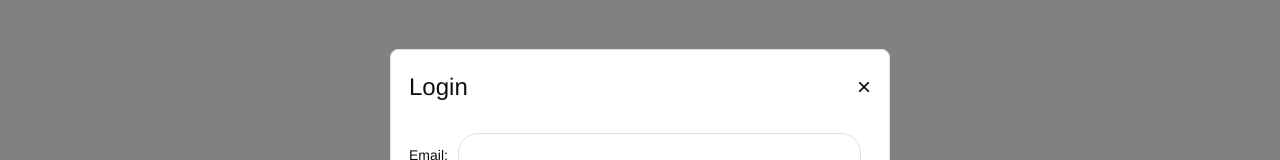
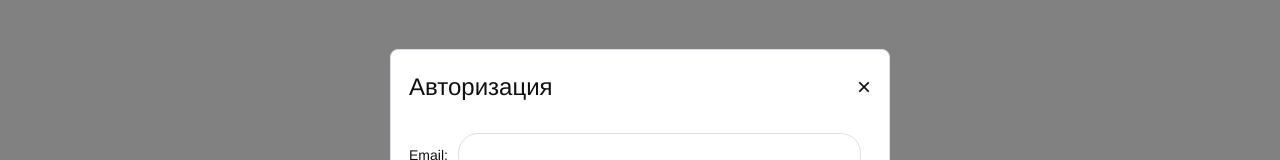
Before and after one commit to Siskinbird/vue-router, a Vue app: page /login in a window 1280 px wide. Shown: the part 195-355 px from the top of the page. Built offline with nearby package versions, Linux system fonts and the light colour scheme.

Commit message:
add: Login component with validation

```diff
--- a/src/components/LoginValidate.vue
+++ b/src/components/LoginValidate.vue
@@ -1,6 +1,6 @@
 <template>
   <modal
-      title="Login"
+      title="Авторизация"
       @close="onSubmit()"
   >
     <!-- body -->
--- a/src/views/Login.vue
+++ b/src/views/Login.vue
@@ -2,15 +2,13 @@
   <div class="wrapper-content wrapper-content--fixed">
     <section>
       <div class="container">
-<!--        <h1 class="home-title">-->
-<!--          Heavy homework with the implementation of login and registration windows with a switch between them</h1>-->
       </div>
       <div class="button-block">
         <LoginValidate
             v-show="loginValidate"
             @close="loginValidate = !loginValidate"
         />
-        <button v-show="!loginValidate" class="btn btnPrimary" @click="loginValidate = !loginValidate">Логин</button>
+        <button v-show="!loginValidate" class="btn btnPrimary" @click="loginValidate = !loginValidate">Авторизация</button>
       </div>
     </section>
   </div>
@@ -26,8 +24,7 @@ import LoginValidate from "@/components/LoginValidate";
 export default {
   name: 'Login',
   components: {
-    LoginValidate,
-    modal
+    LoginValidate
   },
   data() {
     return {
```
